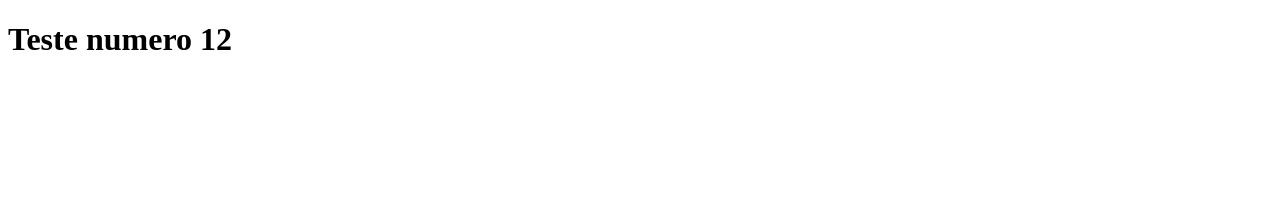
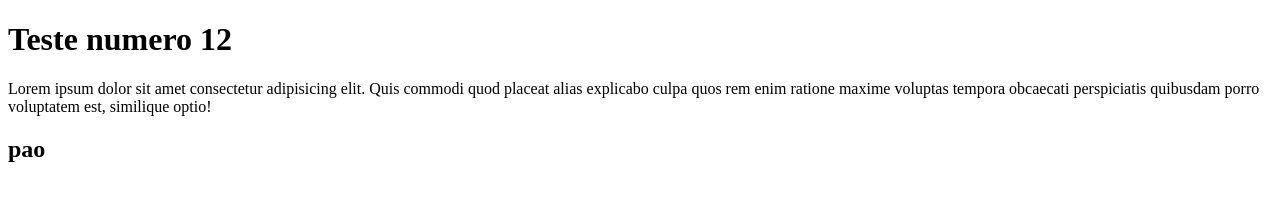
Before and after one commit to vdamasceno04/blackjack, a plain HTML site: page menu.html in a window 1280 px wide. Drawn offline with Linux system fonts and the light colour scheme.

Commit message:
criando as coisas

```diff
--- a/menu.html
+++ b/menu.html
@@ -7,5 +7,7 @@
 </head>
 <body>
     <h1>Teste numero 12</h1>
+    <p>Lorem ipsum dolor sit amet consectetur adipisicing elit. Quis commodi quod placeat alias explicabo culpa quos rem enim ratione maxime voluptas tempora obcaecati perspiciatis quibusdam porro voluptatem est, similique optio!</p>
+    <h2>pao</h2>
 </body>
 </html>
```
